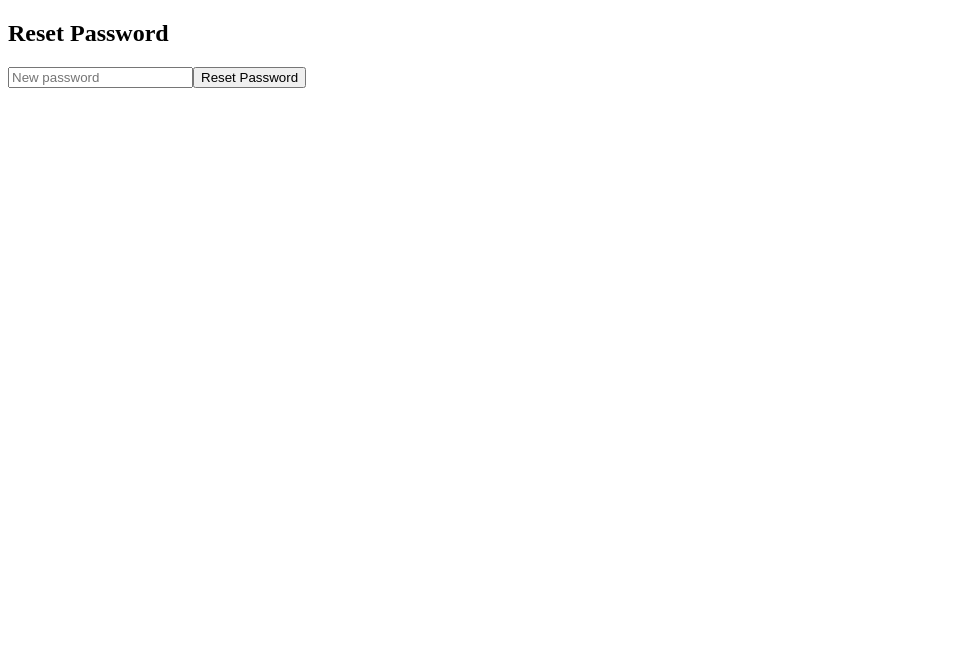
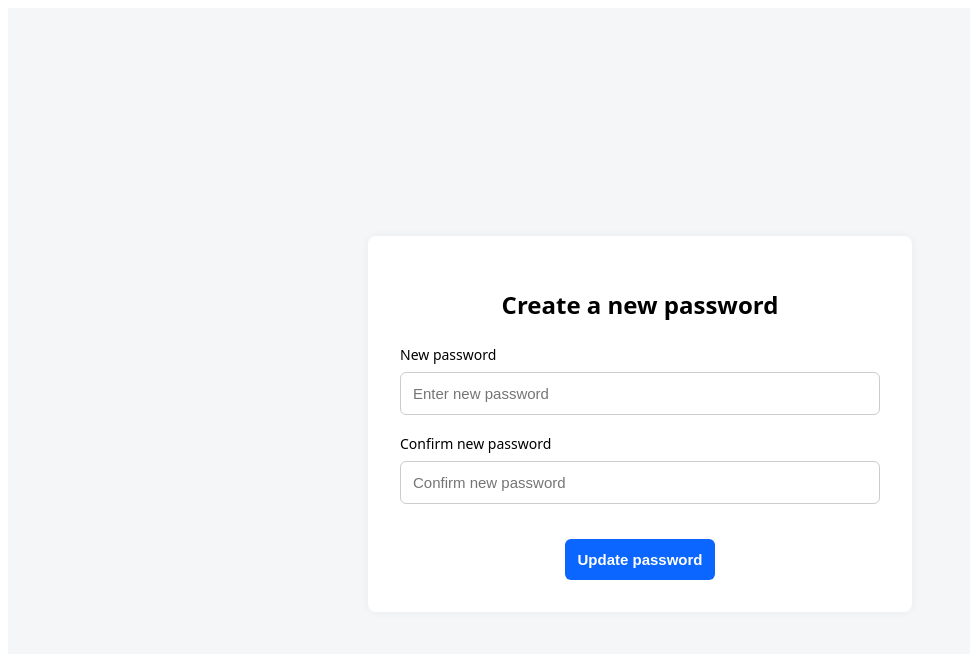
Before and after one commit to 1109inc/knowledge-base-platform, a React (Create React App) app in the folder client/: page /reset-password/1 in a window 1280 px wide. Shown: the top 654 px of the page, without its empty margins (0-970 px from the left). Built offline with nearby package versions, Linux system fonts and the light colour scheme.

Commit message:
Added reset password UI

```diff
--- a/client/src/pages/ForgotPassword.jsx
+++ b/client/src/pages/ForgotPassword.jsx
@@ -1,5 +1,6 @@
 import { useState } from "react";
 import axios from "../api/axios";
+import { Link } from "react-router-dom";
 
 const ForgotPassword = () => {
   const [email, setEmail] = useState("");
@@ -20,32 +21,108 @@ const ForgotPassword = () => {
   };
 
   return (
-    <div className="min-h-screen flex items-center justify-center bg-gray-100">
-      <div className="bg-white p-8 rounded shadow-md w-full max-w-md">
-        <h2 className="text-2xl font-semibold mb-4 text-center">Forgot Password</h2>
+    <div style={styles.container}>
+      <div style={styles.box}>
+        <h2 style={styles.heading}>Forgot your password?</h2>
+        <p style={styles.subtext}>
+          Enter the email address associated with your account, and we'll email you a link to reset your password.
+        </p>
 
-        {message && <p className="text-green-600">{message}</p>}
-        {error && <p className="text-red-600">{error}</p>}
+        {message && <p style={styles.success}>{message}</p>}
+        {error && <p style={styles.error}>{error}</p>}
 
-        <form onSubmit={handleSubmit} className="space-y-4">
+        <form onSubmit={handleSubmit} style={styles.form}>
           <input
             type="email"
-            placeholder="Enter your email"
-            className="w-full px-4 py-2 border rounded"
+            placeholder="Email"
             value={email}
             onChange={(e) => setEmail(e.target.value)}
             required
+            style={styles.input}
           />
-          <button
-            type="submit"
-            className="w-full bg-blue-600 text-white py-2 rounded hover:bg-blue-700"
-          >
-            Send Reset Link
+
+          <button type="submit" style={styles.button}>
+            Send reset link
           </button>
         </form>
+
+        <p style={styles.linkText}>
+          Remember your password?{" "}
+          <Link to="/" style={styles.link}>Sign in</Link>
+        </p>
       </div>
     </div>
   );
 };
 
+const styles = {
+  container: {
+    minHeight: "100vh",
+    display: "flex",
+    justifyContent: "center",
+    alignItems: "center",
+    backgroundColor: "#f5f6f8",
+    padding: "1rem",
+  },
+  box: {
+    backgroundColor: "#fff",
+    padding: "2rem",
+    borderRadius: "8px",
+    width: "100%",
+    maxWidth: "480px",
+    boxShadow: "0 0 10px rgba(0,0,0,0.05)",
+    textAlign: "center",
+    fontFamily: "system-ui",
+  },
+  heading: {
+    fontSize: "24px",
+    fontWeight: "600",
+    marginBottom: "0.5rem",
+  },
+  subtext: {
+    fontSize: "15px",
+    color: "#444",
+    marginBottom: "1.5rem",
+  },
+  success: {
+    color: "green",
+    marginBottom: "1rem",
+  },
+  error: {
+    color: "red",
+    marginBottom: "1rem",
+  },
+  form: {
+    display: "flex",
+    flexDirection: "column",
+    gap: "1rem",
+  },
+  input: {
+    padding: "0.75rem",
+    borderRadius: "6px",
+    border: "1px solid #ccc",
+    fontSize: "15px",
+  },
+  button: {
+    backgroundColor: "#0a66ff",
+    color: "#fff",
+    border: "none",
+    borderRadius: "6px",
+    padding: "0.75rem",
+    fontWeight: "bold",
+    fontSize: "15px",
+    cursor: "pointer",
+  },
+  linkText: {
+    marginTop: "1rem",
+    fontSize: "14px",
+    color: "#555",
+  },
+  link: {
+    color: "#0a66ff",
+    textDecoration: "none",
+    fontWeight: "500",
+  },
+};
+
 export default ForgotPassword;
--- a/client/src/pages/ResetPassword.jsx
+++ b/client/src/pages/ResetPassword.jsx
@@ -4,47 +4,69 @@ import axios from "../api/axios";
 
 const ResetPassword = () => {
   const { token } = useParams();
+  const navigate = useNavigate();
+
   const [newPassword, setNewPassword] = useState("");
+  const [confirmPassword, setConfirmPassword] = useState("");
   const [message, setMessage] = useState("");
   const [error, setError] = useState("");
-  const navigate = useNavigate();
 
   const handleSubmit = async (e) => {
     e.preventDefault();
     setMessage("");
     setError("");
 
+    if (newPassword !== confirmPassword) {
+      setError("Passwords do not match");
+      return;
+    }
+
     try {
-      const res = await axios.post(`/auth/reset-password/${token}`, { newPassword });
-      setMessage(res.data.message || "Password reset successfully!");
-      setTimeout(() => navigate("/"), 2000); // redirect to login
+      const res = await axios.post(`/auth/reset-password/${token}`, {
+        newPassword,
+      });
+      setMessage(res.data.message || "Password updated successfully");
+      setTimeout(() => navigate("/"), 2000);
     } catch (err) {
       setError(err.response?.data?.message || "Reset failed");
     }
   };
 
   return (
-    <div className="min-h-screen flex items-center justify-center bg-gray-100">
-      <div className="bg-white p-8 rounded shadow-md w-full max-w-md">
-        <h2 className="text-2xl font-semibold mb-4 text-center">Reset Password</h2>
+    <div style={styles.container}>
+      <div style={styles.box}>
+        <h2 style={styles.heading}>Create a new password</h2>
 
-        {message && <p className="text-green-600">{message}</p>}
-        {error && <p className="text-red-600">{error}</p>}
+        {message && <p style={styles.success}>{message}</p>}
+        {error && <p style={styles.error}>{error}</p>}
 
-        <form onSubmit={handleSubmit} className="space-y-4">
+        <form onSubmit={handleSubmit} style={styles.form}>
+          <label style={styles.label}>
+            New password
             <input
               type="password"
-            placeholder="New password"
-            className="w-full px-4 py-2 border rounded"
+              placeholder="Enter new password"
+              style={styles.input}
               value={newPassword}
               onChange={(e) => setNewPassword(e.target.value)}
               required
             />
-          <button
-            type="submit"
-            className="w-full bg-blue-600 text-white py-2 rounded hover:bg-blue-700"
-          >
-            Reset Password
+          </label>
+
+          <label style={styles.label}>
+            Confirm new password
+            <input
+              type="password"
+              placeholder="Confirm new password"
+              style={styles.input}
+              value={confirmPassword}
+              onChange={(e) => setConfirmPassword(e.target.value)}
+              required
+            />
+          </label>
+
+          <button type="submit" style={styles.button}>
+            Update password
           </button>
         </form>
       </div>
@@ -52,4 +74,71 @@ const ResetPassword = () => {
   );
 };
 
+const styles = {
+  container: {
+    minHeight: "100vh",
+    display: "flex",
+    justifyContent: "center",
+    alignItems: "center",
+    backgroundColor: "#f5f6f8",
+    padding: "1rem",
+  },
+  box: {
+    backgroundColor: "#fff",
+    padding: "2rem",
+    borderRadius: "8px",
+    width: "100%",
+    maxWidth: "480px",
+    boxShadow: "0 0 10px rgba(0,0,0,0.05)",
+    fontFamily: "system-ui",
+  },
+  heading: {
+    fontSize: "24px",
+    fontWeight: "600",
+    textAlign: "center",
+    marginBottom: "1.5rem",
+  },
+  label: {
+    fontSize: "14px",
+    fontWeight: "500",
+    display: "flex",
+    flexDirection: "column",
+    gap: "0.5rem",
+  },
+  input: {
+    padding: "0.75rem",
+    borderRadius: "6px",
+    border: "1px solid #ccc",
+    fontSize: "15px",
+  },
+  button: {
+    marginTop: "1rem",
+    backgroundColor: "#0a66ff",
+    color: "#fff",
+    border: "none",
+    borderRadius: "6px",
+    padding: "0.75rem",
+    fontWeight: "bold",
+    fontSize: "15px",
+    cursor: "pointer",
+    width: "fit-content",
+    alignSelf: "center",
+  },
+  success: {
+    color: "green",
+    textAlign: "center",
+    marginBottom: "1rem",
+  },
+  error: {
+    color: "red",
+    textAlign: "center",
+    marginBottom: "1rem",
+  },
+  form: {
+    display: "flex",
+    flexDirection: "column",
+    gap: "1.2rem",
+  },
+};
+
 export default ResetPassword;
```
Lines whose indentation alone changed are shown as unchanged.
